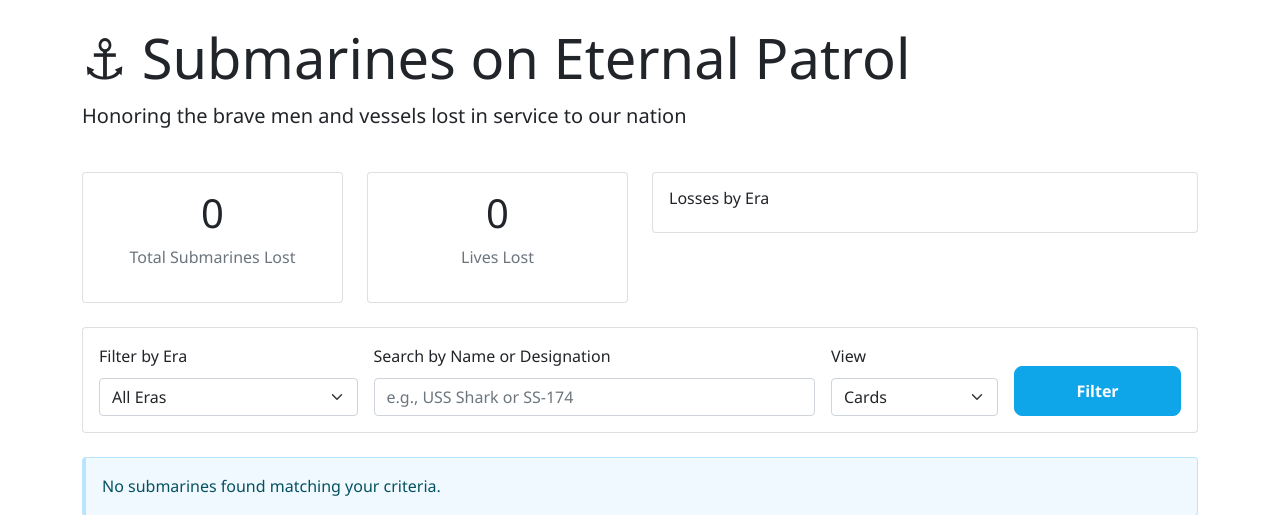
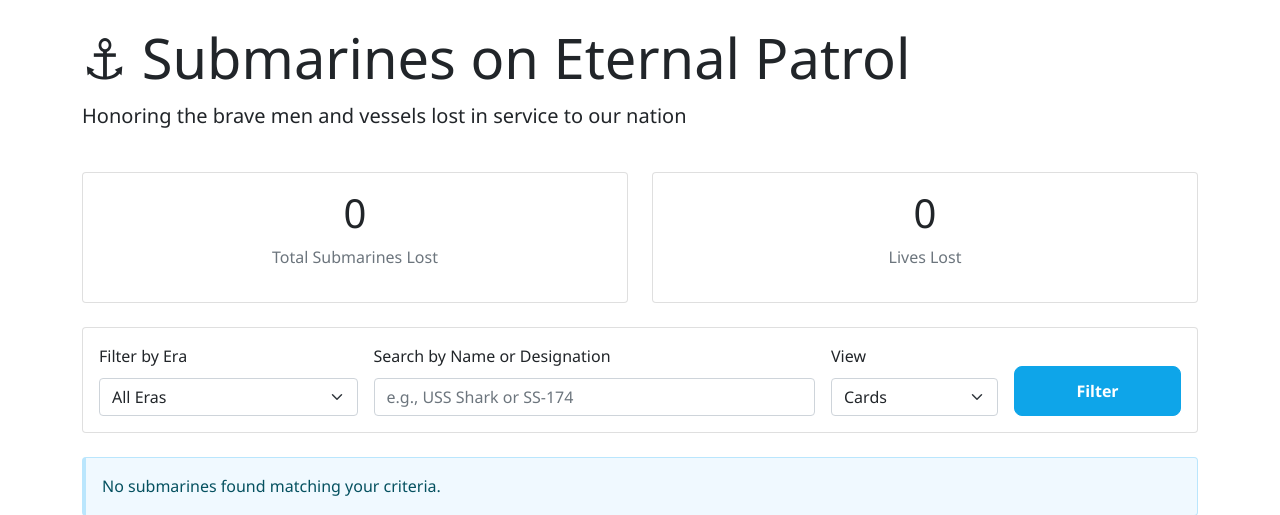
Before and after one commit to igreisman/diesel-sub-faqs-new, a PHP site: page /eternal-patrol.php in a window 1280 px wide. Shown: the part 64-579 px from the top of the page. Run offline with PHP 8.4, Linux system fonts and the light colour scheme; data that the repository does not hold is empty.

Commit message:
Remove 'Losses by Era' section and adjust statistics layout

```diff
--- a/eternal-patrol.php
+++ b/eternal-patrol.php
@@ -60,7 +60,7 @@ try {
 
     <!-- Statistics -->
     <div class="row mb-4">
-        <div class="col-md-3">
+        <div class="col-md-6">
             <div class="card text-center">
                 <div class="card-body">
                     <h3 class="display-6"><?php echo $totals['total']; ?></h3>
@@ -68,34 +68,11 @@ try {
                 </div>
             </div>
         </div>
-        <div class="col-md-3">
+        <div class="col-md-6">
             <div class="card text-center">
                 <div class="card-body">
                     <h3 class="display-6"><?php echo number_format($totals['total_fatalities']); ?></h3>
                     <p class="text-muted">Lives Lost</p>
-                </div>
-            </div>
-        </div>
-        <div class="col-md-6">
-            <div class="card">
-                <div class="card-body">
-                    <h6>Losses by Era</h6>
-                    <ul class="list-unstyled mb-0">
-                        <?php
-                        $era_labels = [
-                            'pre-wwi' => 'Pre-WWI',
-                            'wwi' => 'World War I',
-                            'interwar' => 'Interwar Period',
-                            'wwii' => 'World War II',
-                            'post-wwii' => 'Post-WWII'
-                        ];
-                        foreach ($era_labels as $key => $label):
-                            $count = $stats[$key] ?? 0;
-                            if ($count > 0):
-                        ?>
-                        <li><strong><?php echo $label; ?>:</strong> <?php echo $count; ?> boats</li>
-                        <?php endif; endforeach; ?>
-                    </ul>
                 </div>
             </div>
         </div>
```
